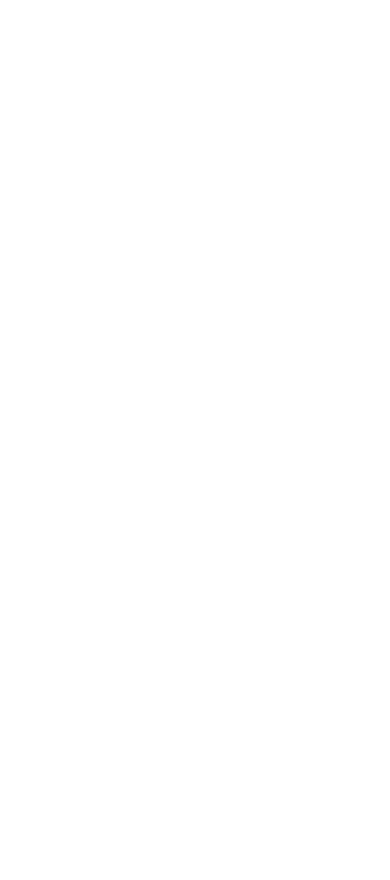
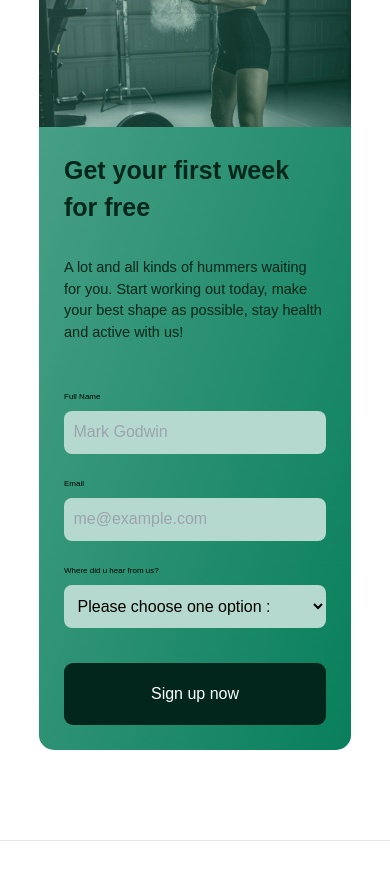
Before and after one commit to marriamdd/freshLime_gym, a React (Vite) app: page / in a window 390 px wide. Shown: the part 8580-9460 px from the top of the page. Before the commit the page ends 8440 px from the top, so only its background shows below. Built offline with nearby package versions, Linux system fonts and the light colour scheme.

Commit message:
feat:add free week form

```diff
--- a/src/App.jsx
+++ b/src/App.jsx
@@ -6,6 +6,7 @@
 import HowWeWork from "./components/howWeWork/HowWeWork";
 import Pricing from "./components/pricing/Pricing";
 import Features from "./components/features/Features";
+import FreeWeekFormComponent from "./components/FreeWeekFormComponent";
 
 export default function App() {
   return (
@@ -20,6 +21,7 @@
       <HowWeWork />
       <Pricing />
       <Features />
+      <FreeWeekFormComponent />
     </div>
   );
 }
--- /dev/null
+++ b/src/components/FreeWeekFormComponent.jsx
@@ -0,0 +1,90 @@
+import { useState } from "react";
+
+export default function FreeWeekFormComponent() {
+  const options = [
+    "Friends and Family",
+    "YouTube Video",
+    "Podcast",
+    "Facebook ad",
+    "Other",
+    "Please choose one option :",
+  ];
+  const [chosen, setChosen] = useState("Please choose one option :");
+  console.log(chosen);
+  const handleSubmit = (e) => {
+    e.preventDefault();
+  };
+  return (
+    <div
+      id="tryForFree"
+      className=" w-[100%] flex flex-col items-center justify-center mb-[50px] border-b pb-[90px]"
+    >
+      <div className="w-[80%]">
+        <div className="freeWeekContainer ">
+          <div className=" freeWeekContainerImg"></div>
+          <div className=" freeWeekContainerForm  p-[15px]  ">
+            <form onSubmit={handleSubmit}>
+              <div className="flex mb-[38px] flex-col  gap-[30px]">
+                <h2 className="text-[#02261b] lg:text-[28px] transition-all duration-[0.5] ease-in-out text-[25px] font-[700]">
+                  Get your first week for free
+                </h2>
+                <p className="text-[#02261b]  text-[14.5px] lg:text-[16.2px] font-[400]">
+                  A lot and all kinds of hummers waiting for you. Start working
+                  out today, make your best shape as possible, stay health and
+                  active with us!
+                </p>
+              </div>
+              <div className="form gap-[15px]">
+                <div>
+                  <label className="text-[8px] font-[500]" htmlFor="fullName">
+                    Full Name
+                  </label>
+                  <input
+                    placeholder="Mark Godwin"
+                    className="bg-[#b5d9ce] lg:h-[52px]  transition-all duration-[0.5] ease-in-out mt-[5px] p-[9.5px] rounded-[8px] w-full"
+                    name="fullName"
+                    id="fullName"
+                    type="text"
+                  />
+                </div>
+                <div>
+                  <label className="text-[8px] font-[500]" htmlFor="Email">
+                    Email
+                  </label>
+                  <input
+                    placeholder="me@example.com"
+                    className="bg-[#b5d9ce]  transition-all duration-[0.5] ease-in-out lg:h-[52px] mt-[5px] p-[9.5px] rounded-[8px] w-full"
+                    name="Email"
+                    id="Email"
+                    type="gmail"
+                  />
+                </div>
+                <div>
+                  <label className="text-[8px] font-[500]" htmlFor="fromWhere">
+                    Where did u hear from us?
+                  </label>
+
+                  <select
+                    onChange={(e) => setChosen(e.target.value)}
+                    value={chosen}
+                    placeholder="Please choose one option:"
+                    className="bg-[#b5d9ce]  transition-all duration-[0.5] ease-in-out mt-[5px] h-[43px] lg:h-[52px] p-[9.5px] rounded-[8px] w-full"
+                    name="fromWhere"
+                    id="fromWhere"
+                  >
+                    {options.map((option) => (
+                      <option key={option}>{option}</option>
+                    ))}
+                  </select>
+                </div>
+                <button className="formBtn py-[19px]  transition-all duration-[0.5] ease-in-out px-[13px] mt-[20px]  bg-[#02261b] text-[white] rounded-[9px]">
+                  Sign up now
+                </button>
+              </div>
+            </form>
+          </div>
+        </div>
+      </div>
+    </div>
+  );
+}
--- a/src/components/Header.jsx
+++ b/src/components/Header.jsx
@@ -99,9 +99,16 @@
             >
               Pricing
             </Link>
-            <li className="bg-[#087f5b] cursor-pointer px-[24px] py-[12px] rounded-[9px] text-white font-[700]">
+            <Link
+              to="tryForFree"
+              spy={true}
+              smooth={true}
+              offset={-30}
+              duration={500}
+              className="bg-[#087f5b] cursor-pointer px-[24px] py-[12px] rounded-[9px] text-white font-[700]"
+            >
               Try for free
-            </li>
+            </Link>
           </ul>
         </div>
         {isOpen && <Modal toggle={toggleOpen} />}
--- a/src/components/menuButton/Modal.jsx
+++ b/src/components/menuButton/Modal.jsx
@@ -52,9 +52,16 @@
         <Link to="Pricing" spy={true} smooth={true} offset={-30} duration={500}>
           Pricing
         </Link>
-        <li className="bg-[#087f5b] py-[9px] px-[19px] rounded-[9px] text-[white] font-[500]  ">
+        <Link
+          to="tryForFree"
+          spy={true}
+          smooth={true}
+          offset={-30}
+          duration={500}
+          className="bg-[#087f5b] py-[9px] px-[19px] rounded-[9px] text-[white] font-[500]  "
+        >
           Try for free
-        </li>
+        </Link>
       </ul>
     </div>
   </motion.div>
--- a/src/index.css
+++ b/src/index.css
@@ -113,3 +113,71 @@
     grid-template-columns: repeat(4, 1fr);
   }
 }
+.freeWeekContainer {
+  display: grid;
+  grid-template-rows: 3fr 7fr;
+  height: 100%;
+  background: linear-gradient(to right bottom, #52a58c, #087f5b);
+  border-radius: 15px;
+  overflow: hidden;
+}
+
+.freeWeekContainerImg {
+  background-image: linear-gradient(
+      to right bottom,
+      rgba(82, 165, 140, 0.35),
+      rgba(8, 127, 91, 0.35)
+    ),
+    url("/cta-img.jpg");
+  background-size: cover;
+  height: 100%;
+  background-position: top;
+}
+
+.freeWeekContainerForm {
+  padding: 25px;
+}
+
+@media (min-width: 550px) {
+  .freeWeekContainer {
+    grid-template-rows: none;
+    grid-template-columns: 8fr 5fr;
+    height: 100%;
+  }
+
+  .freeWeekContainerImg,
+  .freeWeekContainerForm {
+    height: 100%;
+  }
+
+  .freeWeekContainerImg {
+    order: 2;
+    background-position: top;
+  }
+  .freeWeekContainerForm {
+    padding-top: 38px;
+    padding-inline: 51px;
+    padding-bottom: 51px;
+  }
+}
+.form {
+  display: grid;
+
+  @media screen and (min-width: 945px) {
+    grid-template-rows: 1fr 1fr;
+    grid-template-columns: 1fr 1fr;
+  }
+}
+.formBtn {
+  @media screen and (min-width: 945px) {
+    padding: 0px;
+    margin-top: 28px;
+  }
+}
+.freeWeekContainerForm {
+  @media screen and (min-width: 945px) {
+    padding-top: 40px;
+    padding-inline: 60px;
+    padding-bottom: 130px;
+  }
+}
```
Also changed, not shown: public/cta-img.jpg (added).
